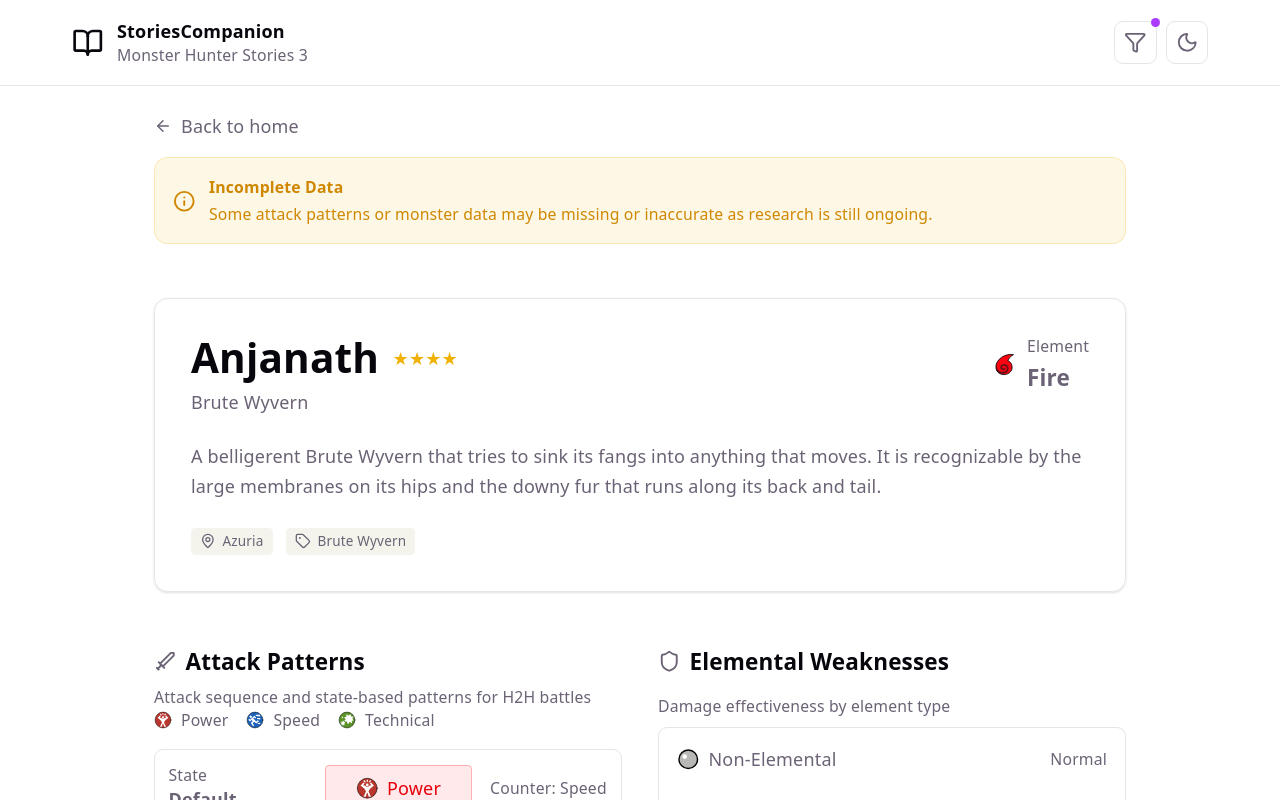
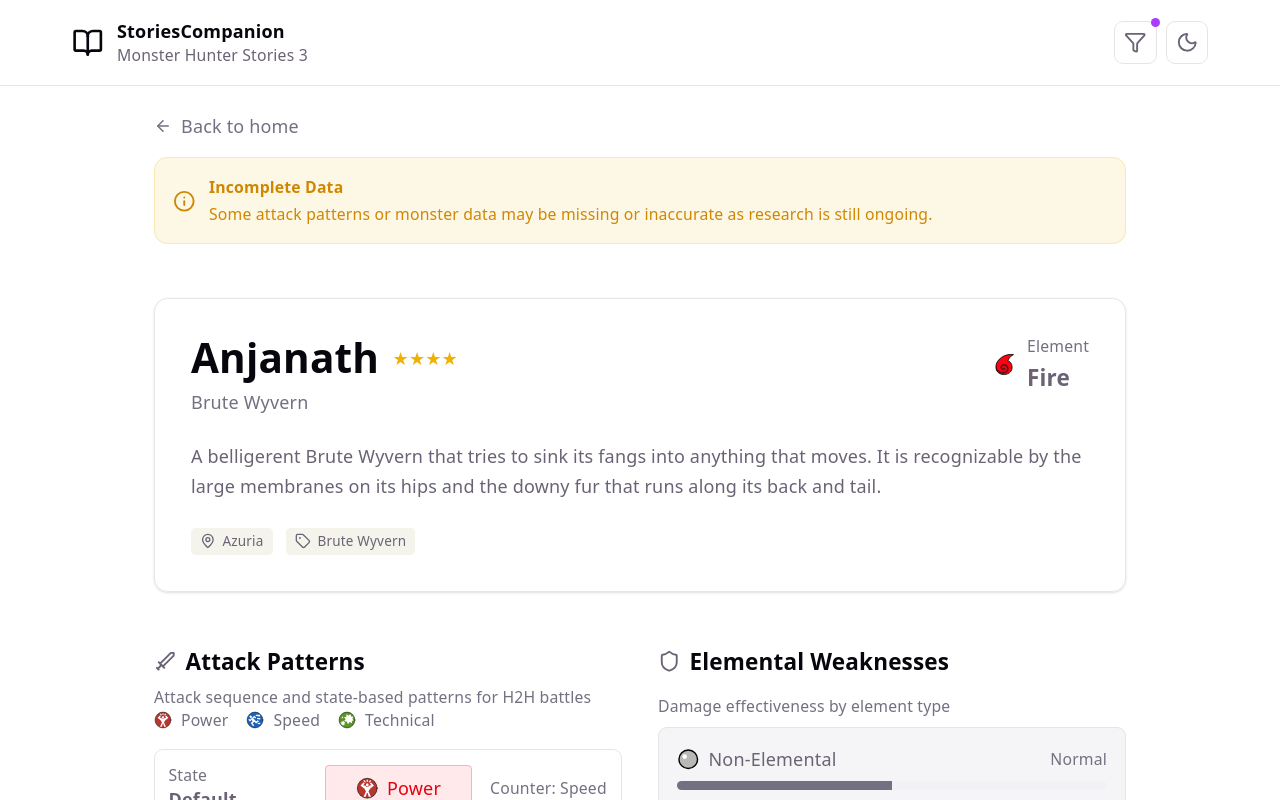
Before and after one commit to m8Cpr/storiescompanion-mhst3, a React (Vite) app: page /monster/anjanath in a window 1280 px wide. Shown: the top 800 px of the page. Built offline with nearby package versions, Linux system fonts and the light colour scheme.

Commit message:
fix(style): missing muted colors

```diff
--- a/src/index.css
+++ b/src/index.css
@@ -8,6 +8,8 @@
   --color-text-h: var(--text-h);
   --color-bg: var(--bg);
   --color-border: var(--border);
+  --color-muted: var(--muted);
+  --color-muted-foreground: var(--muted-foreground);
   --color-code-bg: var(--code-bg);
   --color-accent: var(--accent);
   --color-accent-bg: var(--accent-bg);
@@ -26,6 +28,9 @@
   --accent-border: rgba(170, 59, 255, 0.5);
   --shadow:
     rgba(0, 0, 0, 0.1) 0 10px 15px -3px, rgba(0, 0, 0, 0.05) 0 4px 6px -2px;
+
+  --muted: #ececf0;
+  --muted-foreground: #717182;
 
   --sans: system-ui, "Segoe UI", Roboto, sans-serif;
   --heading: system-ui, "Segoe UI", Roboto, sans-serif;
@@ -60,6 +65,8 @@
   --shadow:
     rgba(0, 0, 0, 0.4) 0 10px 15px -3px,
     rgba(0, 0, 0, 0.25) 0 4px 6px -2px;
+  --muted: oklch(0.269 0 0);
+  --muted-foreground: oklch(0.708 0 0);
 }
 
 #root {
```
